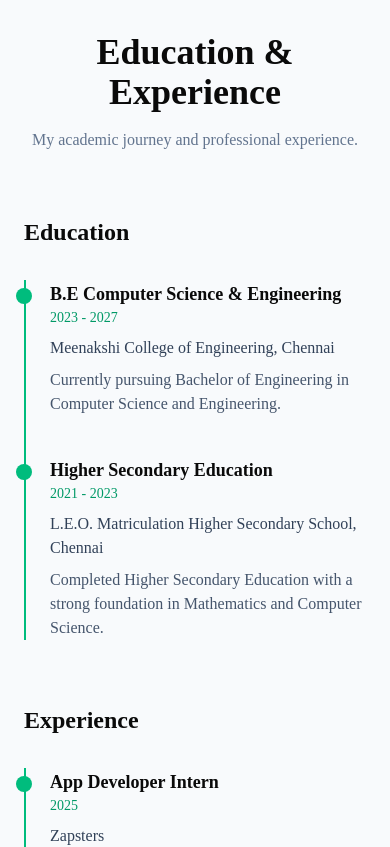
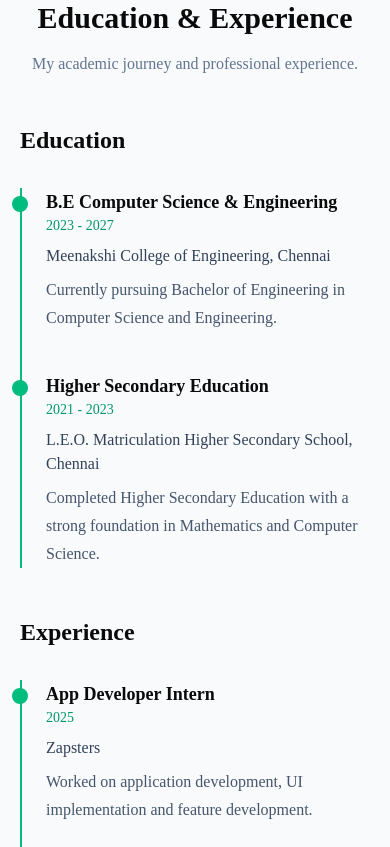
Before and after one commit to Arun03-Perumal/personal-portfolio-nextjs, a Next.js app: page / in a window 390 px wide. Shown: the part 2460-3307 px from the top of the page. Built offline with nearby package versions, Linux system fonts and the light colour scheme.

Commit message:
Improve qualification section responsiveness

```diff
--- a/components/qualification/Qualification.tsx
+++ b/components/qualification/Qualification.tsx
@@ -5,12 +5,14 @@ export default function Qualification() {
   return (
     <section
       id="qualification"
-      className="bg-slate-50 py-24"
+      className="bg-slate-50 py-16 md:py-20 lg:py-24"
     >
-      <div className="mx-auto max-w-6xl px-6">
+      <div className="mx-auto max-w-6xl px-5 sm:px-6">
 
-        <div className="mb-16 text-center">
-          <h2 className="text-4xl font-bold">
+        {/* Heading */}
+
+        <div className="mb-12 text-center md:mb-16">
+          <h2 className="text-3xl font-bold md:text-4xl lg:text-5xl">
             Education & Experience
           </h2>
 
@@ -19,7 +21,9 @@ export default function Qualification() {
           </p>
         </div>
 
-        <div className="grid gap-16 md:grid-cols-2">
+        {/* Timeline */}
+
+        <div className="grid grid-cols-1 gap-12 lg:grid-cols-2 lg:gap-16">
 
           {/* Education */}
 
@@ -48,7 +52,7 @@ export default function Qualification() {
                     {item.institution}
                   </p>
 
-                  <p className="mt-2 text-slate-600">
+                  <p className="mt-2 leading-7 text-slate-600">
                     {item.description}
                   </p>
 
@@ -86,7 +90,7 @@ export default function Qualification() {
                     {item.company}
                   </p>
 
-                  <p className="mt-2 text-slate-600">
+                  <p className="mt-2 leading-7 text-slate-600">
                     {item.description}
                   </p>
 
```
